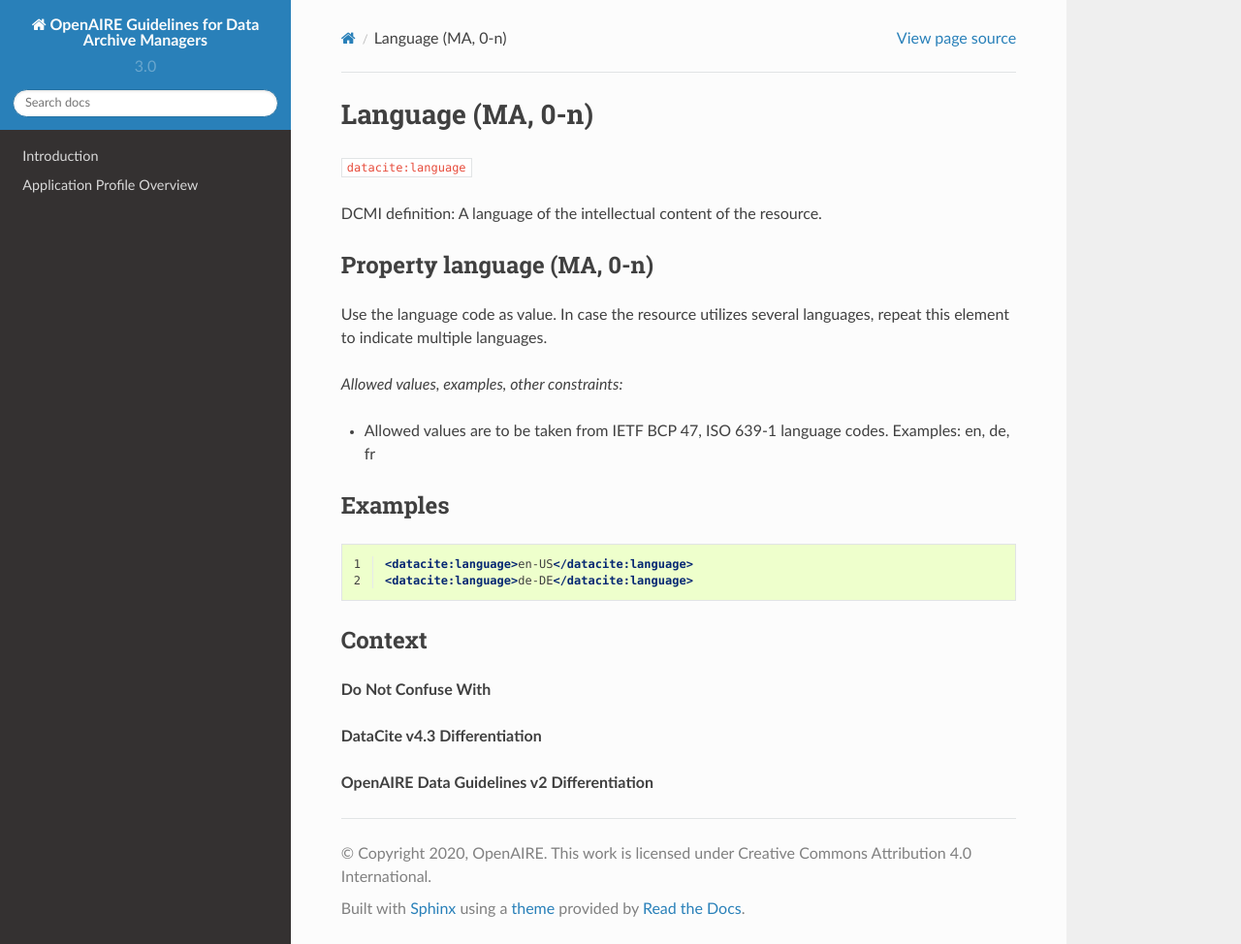
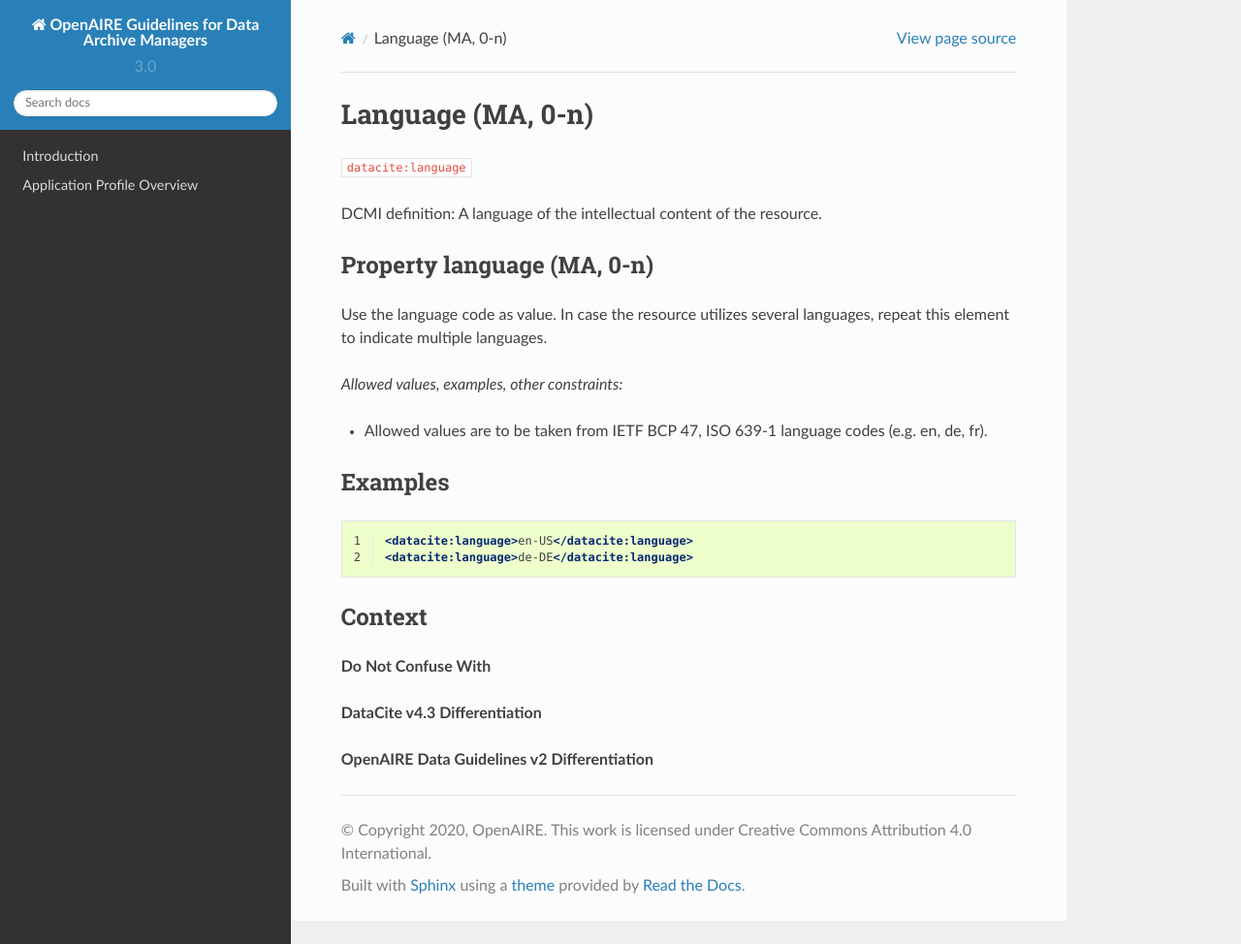
Before and after one commit to openaire/guidelines-data-archives, a Sphinx documentation site: the page built from docs/field_language.rst, in a window 1280 px wide and 974 px high. Shown: the whole window at 97% size. Built offline with Sphinx 7.4.7 and the Read the Docs theme 2.0.0, drawn with Linux system fonts in a browser that asks for light colours; a script that is not in the unit is left out.

Commit message:
Update field_language.rst

```diff
--- a/docs/field_language.rst
+++ b/docs/field_language.rst
@@ -15,7 +15,7 @@ Use the language code as value. In case the resource utilizes several languages,
 
 *Allowed values, examples, other constraints:*
 
-* Allowed values are to be taken from IETF BCP 47, ISO 639-1 language codes. Examples: en, de, fr
+* Allowed values are to be taken from IETF BCP 47, ISO 639-1 language codes (e.g. en, de, fr).
 
 Examples
 -------
```
